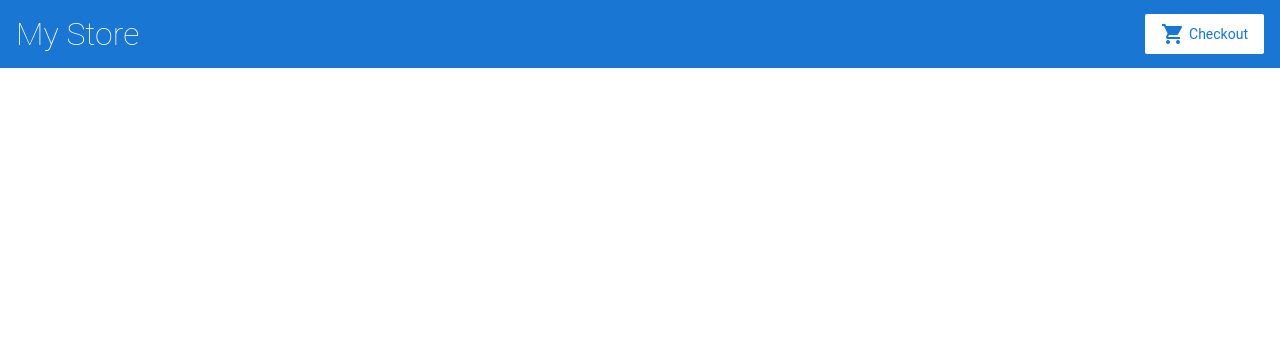
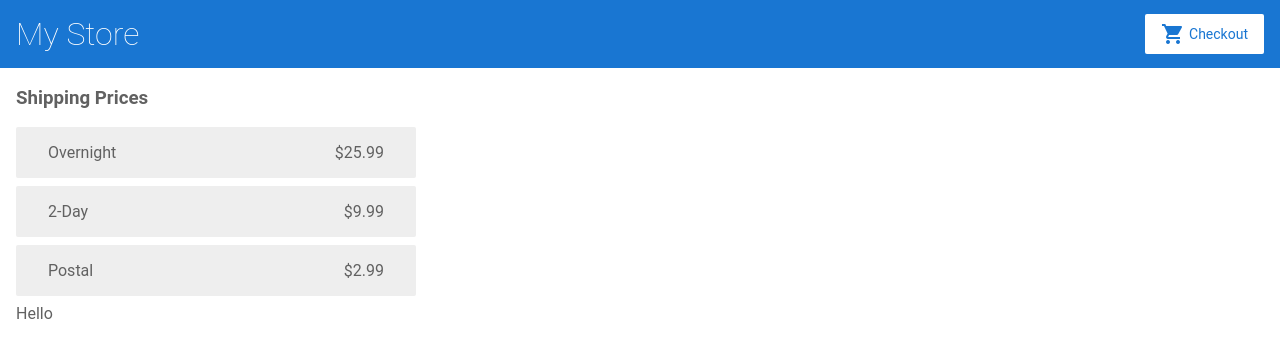
Before and after one commit to MaximBilohay/angular-get-started, an Angular app: page /shipping in a window 1280 px wide. Before the commit this address led to /. Shown: the top 358 px of the page. Built offline with nearby package versions, Linux system fonts and the light colour scheme.

Commit message:
Add Shipping page

```diff
--- a/src/app/cart.service.ts
+++ b/src/app/cart.service.ts
@@ -1,9 +1,10 @@
 import { Injectable } from '@angular/core';
+import { HttpClient } from '@angular/common/http';
 
 @Injectable({providedIn: 'root'})
 export class CartService {
   items = [];
-  constructor() { }
+  constructor(private http: HttpClient) { }
 
   addToCart(product) {
     this.items.push(product);
@@ -18,4 +19,7 @@
     return this.items;
   }
 
+  getShippingPrices() {
+    return this.http.get('/assets/shipping.json');
+  }
 }
--- a/src/app/cart/cart.component.html
+++ b/src/app/cart/cart.component.html
@@ -1,4 +1,8 @@
 <h3>Cart</h3>
+
+<p>
+  <a routerLink="/shipping">Shipping Prices</a>
+</p>
 
 <div class="cart-item" *ngFor="let item of items">
   <span>{{ item.name }}</span>
--- /dev/null
+++ b/src/app/shipping/shipping.component.html
@@ -0,0 +1,8 @@
+<h3>Shipping Prices</h3>
+
+<div class="shipping-item" *ngFor="let shipping of shippingCosts | async">
+  <span>{{ shipping.type }}</span>
+  <span>{{ shipping.price | currency }}</span>
+</div>
+
+Hello
--- /dev/null
+++ b/src/app/shipping/shipping.component.ts
@@ -0,0 +1,20 @@
+import { Component, OnInit } from '@angular/core';
+
+import { CartService } from '../cart.service';
+
+@Component({
+  selector: 'app-shipping',
+  templateUrl: './shipping.component.html',
+  styleUrls: ['./shipping.component.css']
+})
+export class ShippingComponent implements OnInit {
+
+  shippingCosts;
+
+  constructor(private cartService: CartService) { }
+
+  ngOnInit() {
+    this.shippingCosts = this.cartService.getShippingPrices();
+  }
+
+}
```
Also changed, not shown: src/app/app.module.ts (+7 -1 lines), src/app/shipping/shipping.component.css (added).
